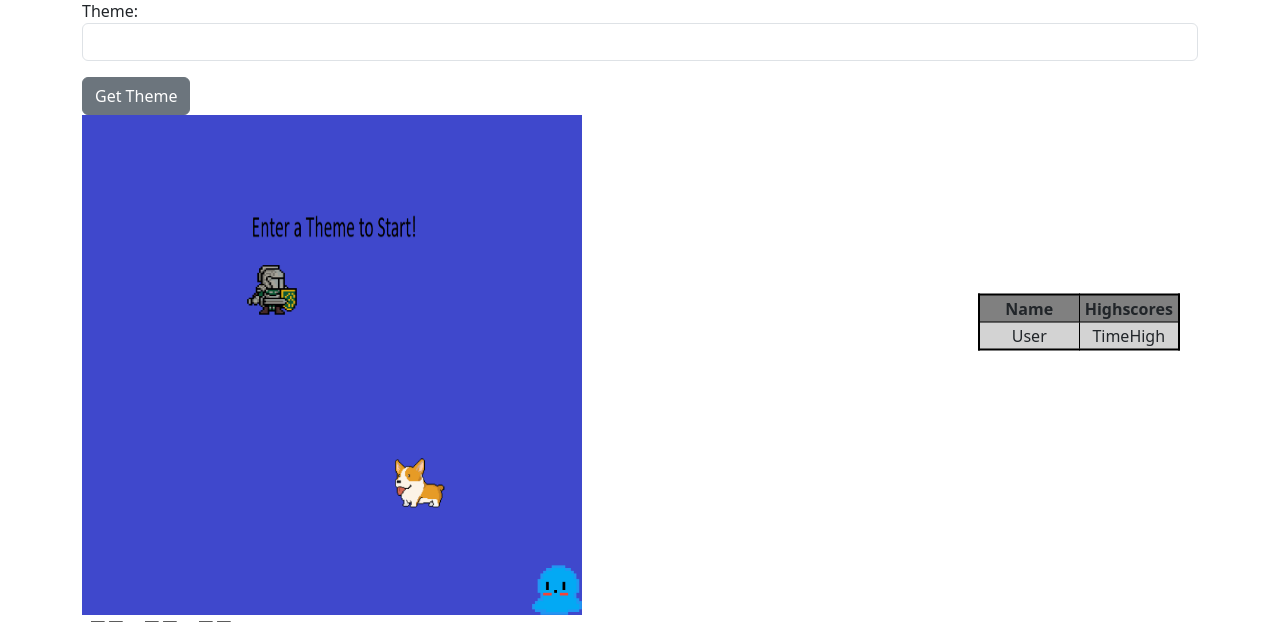
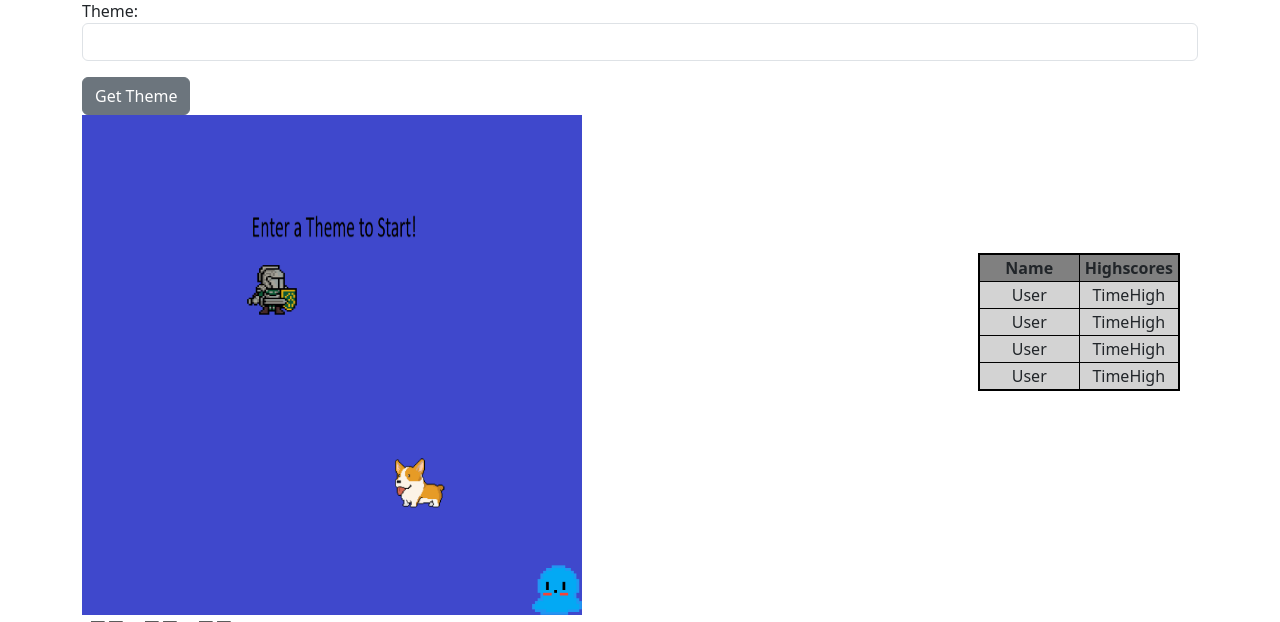
Before and after one commit to Pjt727/Hackathon2023, a Django app: page /play/1/1/ in a window 1280 px wide. Shown: the part 78-700 px from the top of the page. Run offline with Django 4.2, Linux system fonts and the light colour scheme.

Commit message:
Table fix

```diff
--- a/bullet_fighter/templates/game/play.html
+++ b/bullet_fighter/templates/game/play.html
@@ -14,31 +14,81 @@
 </div>
 
 <head>
+
+
+
     <style>
+
       table {
+
         position: absolute;
+
         top: 50%;
+
         right: 100px;
+
         transform: translate(0, -50%);
+
         border: 2px solid black;
+
       }
+
       td, th {
+
         border: 1px solid black;
+
       }
+
     </style>
+
 </head>
+
 <body>
+
 <table>
+
     <tr bgcolor="grey" align="center">
+
         <th width="100">Name</th>
+
         <th width="100">Highscores</th>
-    </tr>
-    <tr bgcolor="lightgrey" align="center">
-        <td width="100">User</td>
-        <td width="100">TimeHigh</td>
+
     </tr>
 
+    <tr bgcolor="lightgrey" align="center">
+
+        <td width="100">User</td>
+
+        <td width="100">TimeHigh</td>
+
+    </tr>
+
+    <tr bgcolor="lightgrey" align="center">
+
+      <td width="100">User</td>
+
+      <td width="100">TimeHigh</td>
+
+    </tr>
+
+    <tr bgcolor="lightgrey" align="center">
+
+      <td width="100">User</td>
+
+      <td width="100">TimeHigh</td>
+
+      <tr bgcolor="lightgrey" align="center">
+
+        <td width="100">User</td>
+
+        <td width="100">TimeHigh</td>
+
+    </tr>
+
+  </tr>
+
 </table>
+
 
 </body>
 
```
